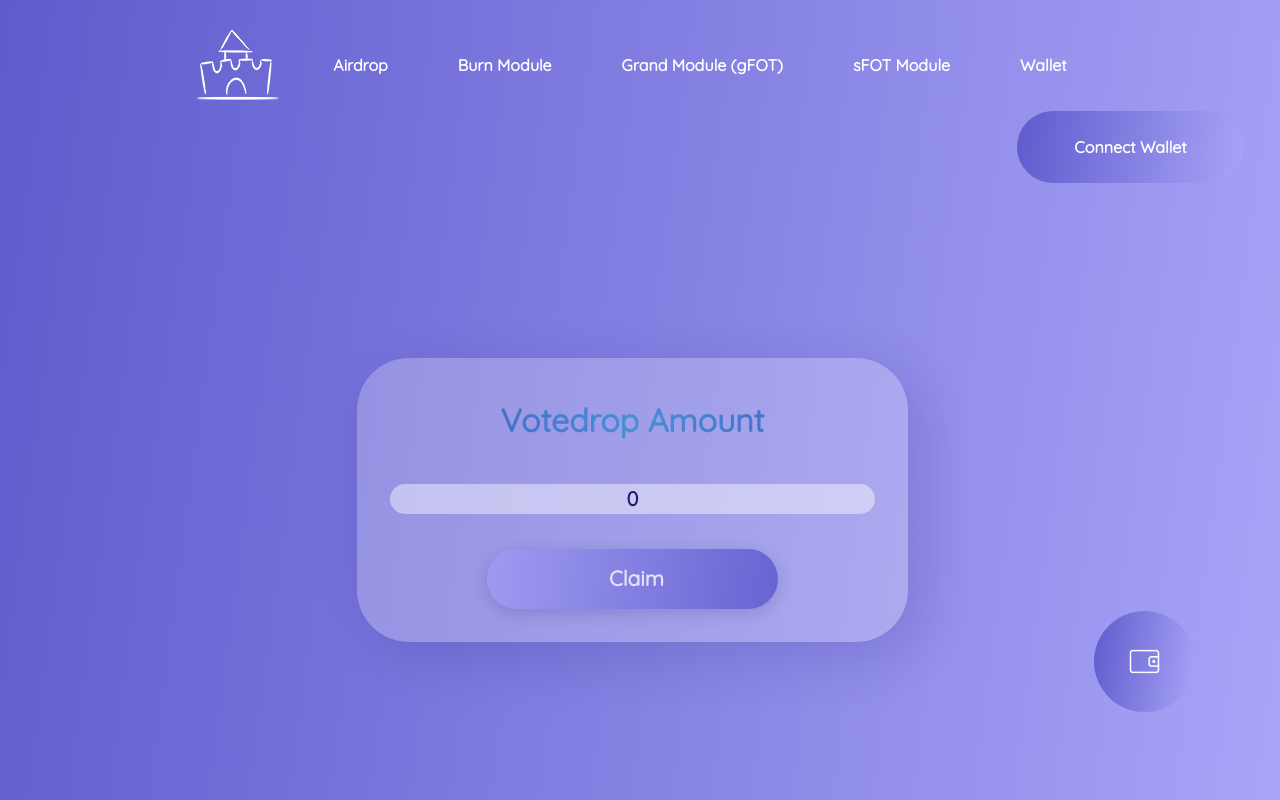
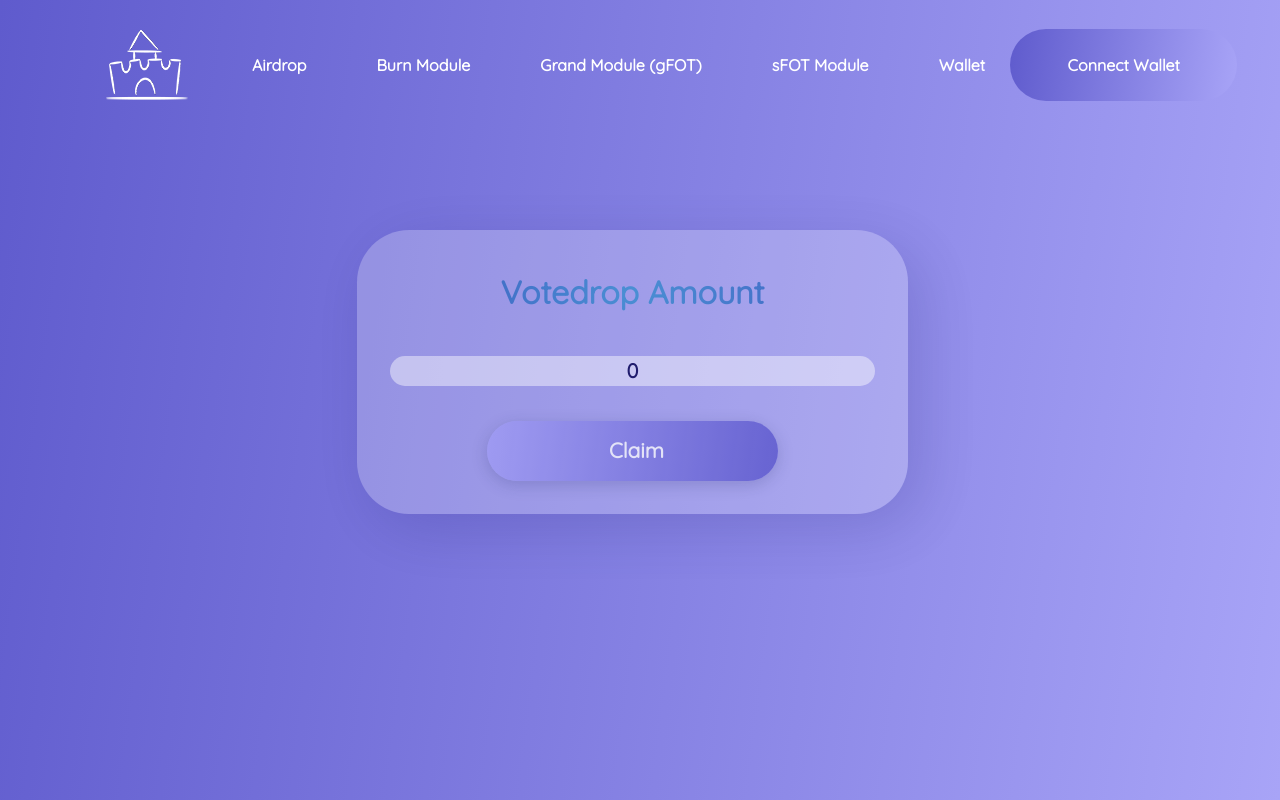
Before and after one commit to cryptooeros/Fortis-Oeconomia, a Next.js app: page /airdrop in a window 1280 px wide. Built offline with nearby package versions, Linux system fonts and the light colour scheme.

Commit message:
fix some stylign issue

```diff
--- a/components/Layout/Layout.tsx
+++ b/components/Layout/Layout.tsx
@@ -77,19 +77,10 @@ const Layout = ({ children }) => {
 
       {/* {pathname === '/' ? <TopHeader /> : ''} */}
       <Navbar />
-      <button className={`default-btn connect-btn ${pathname==='/gFOTmodule'?'secondary-btn':''}`} onClick={handleConnect}>
-        {walletAddress
-          ? walletAddress.substring(0, 12) +
-            "..." +
-            walletAddress.substring(
-              walletAddress.length - 6,
-              walletAddress.length
-            ) :
-        "Connect Wallet"}
-      </button>
-      <button className={`default-btn wallet-btn ${pathname==='/gFOTmodule'?'secondary-btn':''}`}>
+
+      {/* <button className={`default-btn wallet-btn ${pathname==='/gFOTmodule'?'secondary-btn':''}`}>
         <img src="../images/wallet.png" />
-      </button>
+      </button> */}
       {children}
 
       {/* <Footer /> */}
--- a/components/Layout/Navbar.tsx
+++ b/components/Layout/Navbar.tsx
@@ -6,8 +6,17 @@ import {
   NotificationManager,
 } from "react-notifications";
 import "react-notifications/lib/notifications.css";
+import styled from 'styled-components'
 
 import { useSigningClient } from "../../contexts/cosmwasm";
+
+const NavLink = styled.a`
+  white-space:nowrap;
+  color: ${props => props.title === '/gFOTmodule' ? '#4B365B' : 'white'} !important;
+  cursor: pointer;
+  padding-top: 0 !important;
+  padding-bottom: 0 !important;
+`
 
 const Navbar = () => {
   const {
@@ -83,10 +92,10 @@ const Navbar = () => {
               : "navbar navbar-expand-md navbar-light hide-menu"
           }
         >
-          <div className="container" style={{padding: '0px 32px'}}>
+          <div className="container" style={{padding: '20px 32px'}}>
             <Link className="flex" href="https://www.fortisoeconomia.com/">
               <div className="d-flex flex-row align-items-center">
-                <a className="justify-content-center" style={{ width: "100px", marginTop: "20px" }}>
+                <a className="justify-content-center w-full">
                   <img
                     src={`/images/castle${pathname === '/gFOTmodule' ? '-dark' : 'new'}.png`}
                     alt="logo"
@@ -99,15 +108,12 @@ const Navbar = () => {
             </Link>
 
             <div className="collapse navbar-collapse mean-menu">
-              <ul className="navbar-nav">
+              <ul className="navbar-nav" style={{width: '100%', display: 'flex', alignItems: 'center', justifyContent: 'space-between'}}>
                 <li
                   className="nav-item"
                 >
                   <Link href="/airdrop" activeClassName="active">
-                    <a className="nav-link" style={{
-                      whiteSpace:"nowrap",
-                      color: pathname === '/gFOTmodule' ? '#4B365B' : 'white'
-                    }}>Airdrop</a>
+                    <NavLink className="nav-link" title={pathname}>Airdrop</NavLink>
                   </Link>
                 </li>
                 {/*<li className="nav-item">
@@ -117,29 +123,17 @@ const Navbar = () => {
                   </li>*/}
                 <li className="nav-item">
                   <Link href="/burnmodule" activeClassName="active">
-                    <a className="nav-link" style={{
-                      whiteSpace:"nowrap",
-                      color: pathname === '/gFOTmodule' ? '#4B365B' : 'white'
-                    }}>Burn Module</a>
+                    <NavLink className="nav-link" title={pathname}>Burn Module</NavLink>
                   </Link>
                 </li>
                 <li className="nav-item">
                   <Link href="/gFOTmodule" activeClassName="active">
-                    <a className="nav-link" style={{
-                      whiteSpace:"nowrap",
-                      color: pathname === '/gFOTmodule' ? '#4B365B' : 'white'
-                    }}>Grand Module (gFOT)</a>
+                    <NavLink className="nav-link" title={pathname}>Grand Module (gFOT)</NavLink>
                   </Link>
                 </li>
                 <li className="nav-item">
                   <Link href="/sFOTmodule" activeClassName="active">
-                    <a
-                    className="nav-link"
-                    style={{
-                      whiteSpace:"nowrap",
-                      color: pathname === '/gFOTmodule' ? '#4B365B' : 'white'
-                    }}
-                    >sFOT Module</a>
+                    <NavLink className="nav-link" title={pathname}>sFOT Module</NavLink>
                   </Link>
                 </li>
                 {/*<li className="nav-item">
@@ -154,15 +148,19 @@ const Navbar = () => {
                 </li>*/}
                 <li className="nav-item">
                   <Link href="/nwallet" activeClassName="active">
-                    <a
-                    className="nav-link"
-                    style={{
-                      whiteSpace:"nowrap",
-                      color: pathname === '/gFOTmodule' ? '#4B365B' : 'white'
-                    }}
-                    >Wallet</a>
+                    <NavLink className="nav-link" title={pathname}>Wallet</NavLink>
                   </Link>
                 </li>
+                <button className={`default-btn ${pathname==='/gFOTmodule'?'secondary-btn':''}`} onClick={handleConnect}>
+                  {walletAddress
+                    ? walletAddress.substring(0, 12) +
+                      "..." +
+                      walletAddress.substring(
+                        walletAddress.length - 6,
+                        walletAddress.length
+                      ) :
+                  "Connect Wallet"}
+                </button>
               </ul>
               {/* <div className="others-option">
                 <div className="d-flex align-items-center">
--- a/next.config.js
+++ b/next.config.js
@@ -1,4 +1,12 @@
 module.exports = {
+  "plugins": [
+    [
+      "babel-plugin-styled-components",
+      {
+        "ssr": false
+      }
+    ]
+  ],
   trailingSlash: true,
   webpack: (config, { isServer }) => {
     // Fixes npm packages that depend on `fs` module
--- a/package.json
+++ b/package.json
@@ -22,6 +22,7 @@
     "@types/styled-components": "^5.1.24",
     "apexcharts": "^3.26.1",
     "axios": "^0.21.1",
+    "babel-plugin-styled-components": "^2.0.6",
     "date-fns": "^2.28.0",
     "ipfs-http-client": "^56.0.0",
     "merkletreejs": "0.2.24",
--- a/pages/airdrop.tsx
+++ b/pages/airdrop.tsx
@@ -17,7 +17,7 @@ import { fromBase64, toBase64 } from "@cosmjs/encoding";
 const Wrapper = styled.div`
   flex: 1;
   display: flex;
-  align-items: center;
+  margin: 0 !important;
 `
 
 const CurrencySelection = styled.div`
```
Also changed, not shown: .babelrc (added), 1 other file (tests, documents, lock files or other folders). Lines whose indentation alone changed are shown as unchanged.
